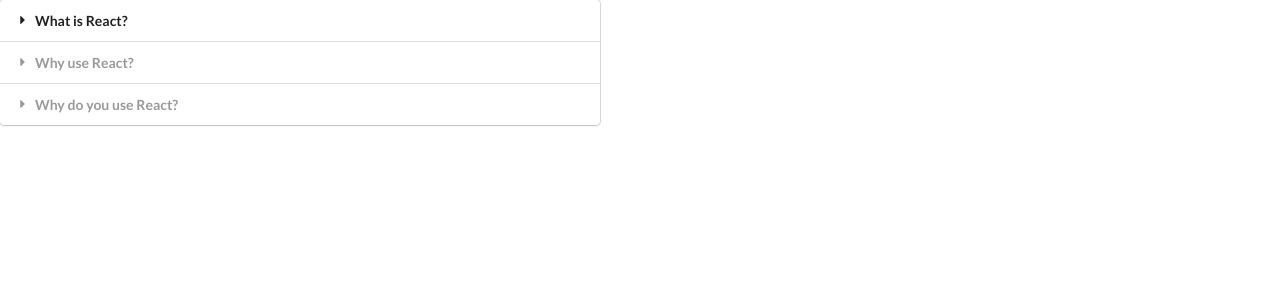
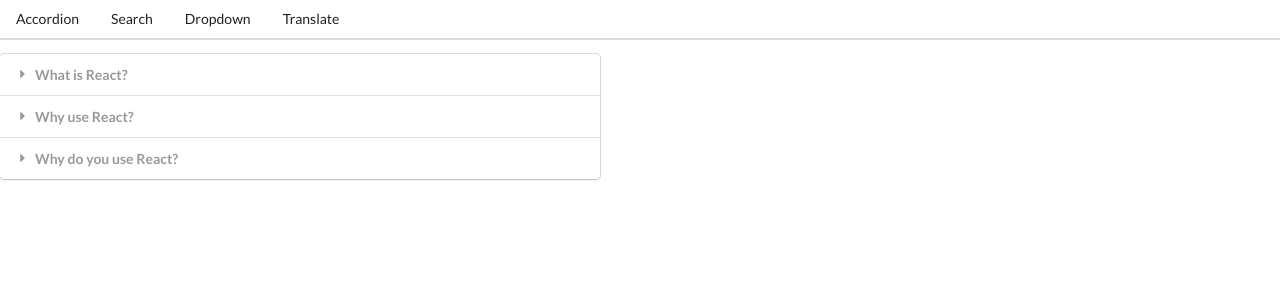
Before and after one commit to mint-made/basic-react-app, a React (Create React App) app: page / in a window 1280 px wide. Shown: the top 300 px of the page. Built offline with nearby package versions, Linux system fonts and the light colour scheme.

Commit message:
navbar navigation implimented

```diff
--- a/src/App.js
+++ b/src/App.js
@@ -3,6 +3,8 @@
 import Search from "./components/Search";
 import Dropdown from "./components/Dropdown";
 import Translate from "./components/Translate";
+import Route from "./components/Route";
+import Header from "./components/Header";
 
 const items = [
   {
@@ -34,35 +36,28 @@
   },
 ];
 
-const showAccordian = () => {
-  if (window.location.pathname === "/") {
-    return <Accordion items={items} />;
-  }
-};
-const showList = () => {
-  if (window.location.pathname === "/list") {
-    return <Search />;
-  }
-};
-const showDropdown = () => {
-  if (window.location.pathname === "/dropdown") {
-    return <Dropdown />;
-  }
-};
-
-const showTranslate = () => {
-  if (window.location.pathname === "/translate") {
-    return <Translate />;
-  }
-};
-
 const App = () => {
+  const [selected, setSelected] = useState(options[0]);
   return (
     <div>
-      {showAccordian()}
-      {showList()}
-      {showDropdown()}
-      {showTranslate()}
+      <Header />
+      <Route path="/">
+        <Accordion items={items} />
+      </Route>
+      <Route path="/list">
+        <Search />
+      </Route>
+      <Route path="/dropdown">
+        <Dropdown
+          label="Select a Color"
+          options={options}
+          selected={selected}
+          onSelectedChange={setSelected}
+        />
+      </Route>
+      <Route path="/translate">
+        <Translate />
+      </Route>
     </div>
   );
 };
--- /dev/null
+++ b/src/components/Header.js
@@ -0,0 +1,23 @@
+import React from "react";
+import Link from "./Link";
+
+const Header = () => {
+  return (
+    <div className="ui secondary pointing menu">
+      <Link href="/" className="item">
+        Accordion
+      </Link>
+      <Link href="/list" className="item">
+        Search
+      </Link>
+      <Link href="/dropdown" className="item">
+        Dropdown
+      </Link>
+      <Link href="/translate" className="item">
+        Translate
+      </Link>
+    </div>
+  );
+};
+
+export default Header;
--- /dev/null
+++ b/src/components/Link.js
@@ -0,0 +1,23 @@
+import React from "react";
+
+const Link = ({ className, href, children }) => {
+  const onClick = (event) => {
+    if (event.metaKey || event.ctrlKey) {
+      return;
+    }
+
+    event.preventDefault();
+    window.history.pushState({}, "", href);
+
+    const navEvent = new PopStateEvent("popstate");
+    window.dispatchEvent(navEvent);
+  };
+
+  return (
+    <a onClick={onClick} className={className} href={href}>
+      {children}
+    </a>
+  );
+};
+
+export default Link;
--- /dev/null
+++ b/src/components/Route.js
@@ -0,0 +1,20 @@
+import { useEffect, useState } from "react";
+
+const Route = ({ path, children }) => {
+  const [currentPath, setCurrentPath] = useState(window.location.pathname);
+  useEffect(() => {
+    const onLocationChange = () => {
+      setCurrentPath(window.location.pathname);
+    };
+
+    window.addEventListener("popstate", onLocationChange);
+
+    return () => {
+      window.removeEventListener("popstate", onLocationChange);
+    };
+  }, []);
+
+  return currentPath === path ? children : null;
+};
+
+export default Route;
```
